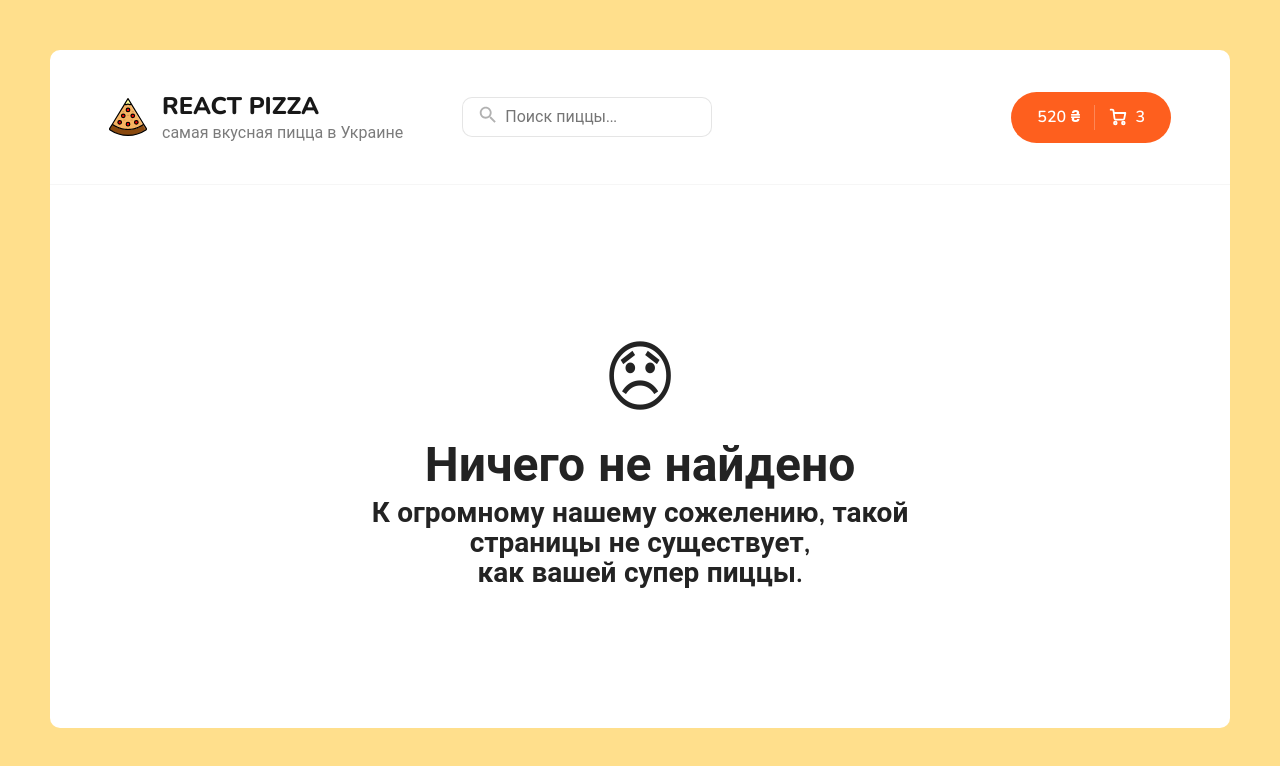
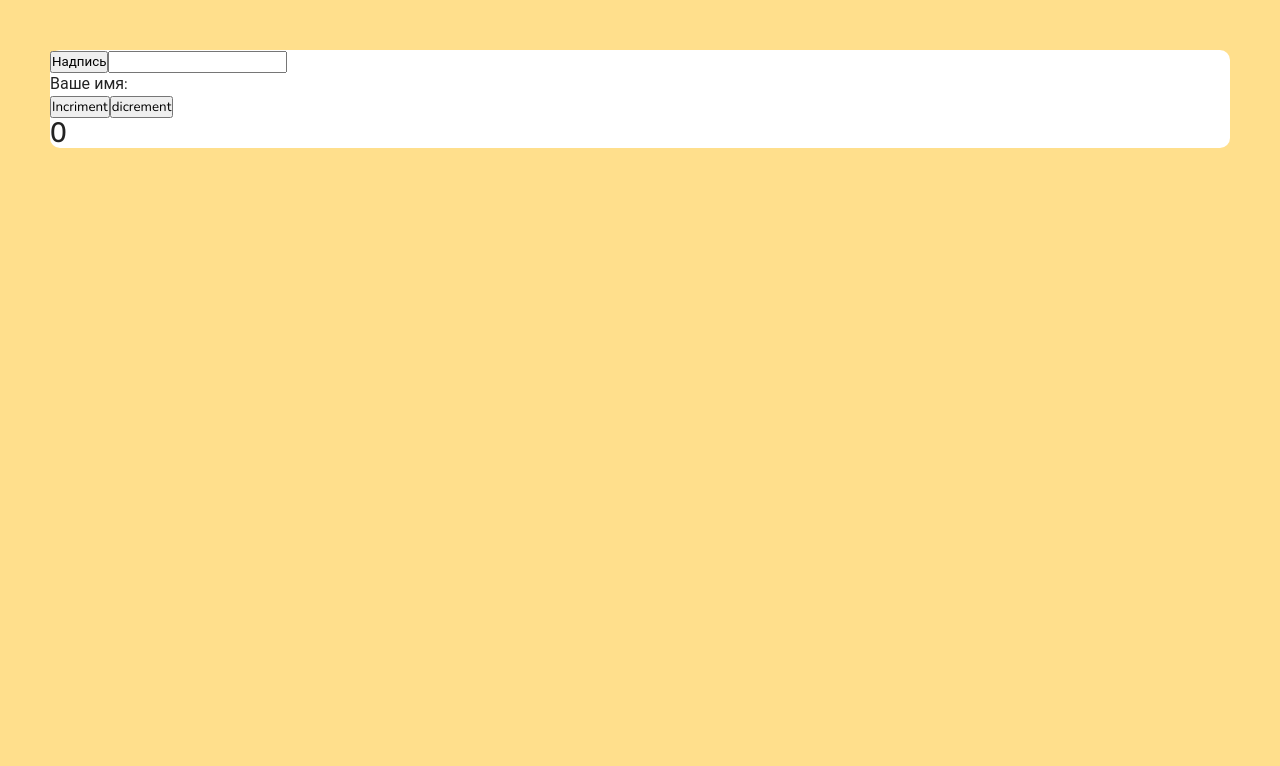
Before and after one commit to Burunduckc/react-Pizza, a React (Create React App) app: page /pizza/1 in a window 1280 px wide. Shown: the top 766 px of the page. Built offline with nearby package versions, Linux system fonts and the light colour scheme.

Commit message:
test redux

```diff
--- a/package.json
+++ b/package.json
@@ -3,6 +3,7 @@
   "version": "0.1.0",
   "private": true,
   "dependencies": {
+    "@reduxjs/toolkit": "^1.9.5",
     "@testing-library/jest-dom": "^5.16.5",
     "@testing-library/react": "^13.4.0",
     "@testing-library/user-event": "^13.5.0",
@@ -10,8 +11,10 @@
     "react-content-loader": "^6.2.1",
     "react-dom": "^18.2.0",
     "react-paginate": "^8.2.0",
+    "react-redux": "^8.0.5",
     "react-router-dom": "^6.11.1",
     "react-scripts": "5.0.1",
+    "redux-toolkit": "^1.1.2",
     "web-vitals": "^2.1.4"
   },
   "scripts": {
--- a/src/App.js
+++ b/src/App.js
@@ -1,6 +1,11 @@
 //React
     import React from "react";
     import {Route, Routes} from "react-router-dom";
+//Redux
+    import {switchBool} from "./redux/Slices/stateSlice";
+    import {changeInput} from "./redux/Slices/filterSlice";
+    import {changeValue, changeName, changeValueDicrement} from "./redux/Slices/allstatesSlice";
+import {useSelector, useDispatch} from "react-redux";
 //Styles
 import './Styles/index.scss';
 //UI
@@ -13,19 +18,34 @@ import {Cart} from "./pages/Cart";
 export const SearchContext = React.createContext()
 function App() {
     const [inputValue, setInputValue] = React.useState('')
+    const statem = useSelector((state) => state.stateManagement.stateMan)
+    const value = useSelector((state) => state.states.value)
+    const name = useSelector((state) => state.states.name)
+    console.log(name)
+    const dispatch = useDispatch()
     console.log(inputValue, 'INPUT CHANGED')
   return (
       <div className="wrapper">
-            <SearchContext.Provider value={{inputValue, setInputValue}}>
-                <Header />
-                <div className="content">
-                    <Routes>
-                        <Route path='/' element={<Home/>}/>
-                        <Route path='/cart' element={<Cart/>}/>
-                        <Route path='*' element={<NotFound/>}/>
-                    </Routes>
-                </div>
-            </SearchContext.Provider>
+          <button
+              aria-label="Increment value"
+              onClick={()=>dispatch(switchBool())}>Надпись</button>
+          {statem && <h1>Ура</h1>}
+          <input onChange={(e)=>dispatch(changeName(e.target.value))}/>
+          <p>Ваше имя: {name}</p>
+          <button onClick={()=>dispatch(changeValue())}>Incriment</button>
+          <button onClick={()=>dispatch(changeValueDicrement())}>dicrement</button>
+          <h2>{value}</h2>
+          {}
+            {/*<SearchContext.Provider value={{inputValue, setInputValue}}>*/}
+            {/*    <Header />*/}
+            {/*    <div className="content">*/}
+            {/*        <Routes>*/}
+            {/*            <Route path='/' element={<Home/>}/>*/}
+            {/*            <Route path='/cart' element={<Cart/>}/>*/}
+            {/*            <Route path='*' element={<NotFound/>}/>*/}
+            {/*        </Routes>*/}
+            {/*    </div>*/}
+            {/*</SearchContext.Provider>*/}
         </div>
   );
 }
--- a/src/index.js
+++ b/src/index.js
@@ -1,11 +1,16 @@
 import React from 'react';
 import ReactDOM from 'react-dom/client';
-import {BrowserRouter,} from "react-router-dom";
+import {BrowserRouter} from "react-router-dom";
 import App from './App';
+
+import store from "./redux/store";
+import {Provider} from "react-redux";
 
 const root = ReactDOM.createRoot(document.getElementById('root'));
 root.render(
     <BrowserRouter>
-        <App/>
+        <Provider store={store}>
+            <App/>
+        </Provider>
     </BrowserRouter>
 );
--- /dev/null
+++ b/src/redux/Slices/allstatesSlice.js
@@ -0,0 +1,32 @@
+import {createSlice} from "@reduxjs/toolkit";
+
+const initialState={
+    name: '',
+    value: 0
+}
+
+const allStatesSlice = createSlice({
+    name: "states",
+    initialState,
+    reducers:{
+        changeValue(state){
+            if (state.value <= 9){
+                state.value += 1
+                console.log(state.value)
+            }
+        },
+        changeValueDicrement(state){
+            if (state.value > 0){
+                state.value -= 1
+
+            }
+        }
+        ,
+        changeName(state, action){
+            state.name = action.payload
+            console.log(state.name)
+        }
+    }
+})
+export default allStatesSlice.reducer
+export const {changeName, changeValue, changeValueDicrement} = allStatesSlice.actions
--- /dev/null
+++ b/src/redux/Slices/filterSlice.js
@@ -0,0 +1,18 @@
+import {createSlice} from "@reduxjs/toolkit";
+
+const initialState = {
+    text: ''
+}
+
+const inputVal = createSlice({
+    name: 'InputValue',
+    initialState,
+    reducers:{
+        changeInput (state, action) {
+            state.text = action.payload
+            console.log(state.text)
+        }
+    }
+})
+export default inputVal.reducer
+export const {changeInput} = inputVal.actions
--- /dev/null
+++ b/src/redux/Slices/stateSlice.js
@@ -0,0 +1,20 @@
+import {createSlice} from "@reduxjs/toolkit";
+
+const initialState={
+    stateMan:false
+}
+
+const stateManagement = createSlice({
+    name:'stateManagement',
+    initialState,
+    reducers:{
+        switchBool(state, action){
+            console.log(action)
+            console.log(state)
+            state.stateMan = !state.stateMan
+            console.log(state.stateMan)
+        }
+    }
+})
+export default stateManagement.reducer
+export const {switchBool} = stateManagement.actions
--- /dev/null
+++ b/src/redux/store.js
@@ -0,0 +1,11 @@
+import {configureStore} from "@reduxjs/toolkit";
+import stateManagement from './Slices/stateSlice'
+import inputVal from './Slices/filterSlice'
+import allstatesSlice from "./Slices/allstatesSlice";
+export default configureStore({
+    reducer:{
+        stateManagement: stateManagement,
+        InputValue: inputVal,
+        states: allstatesSlice
+    }
+})
```
Also changed, not shown: 1 other file (tests, documents, lock files or other folders).
